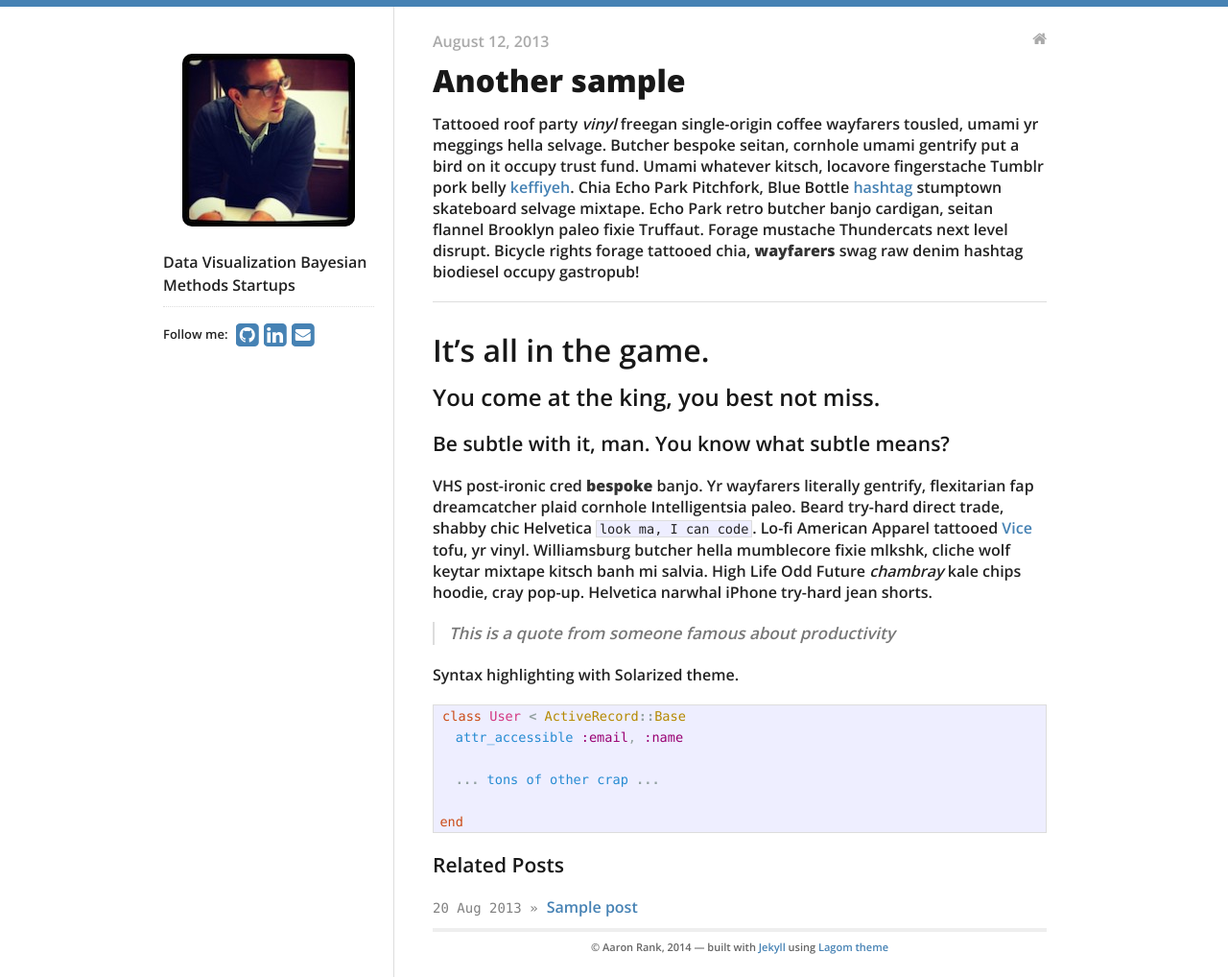
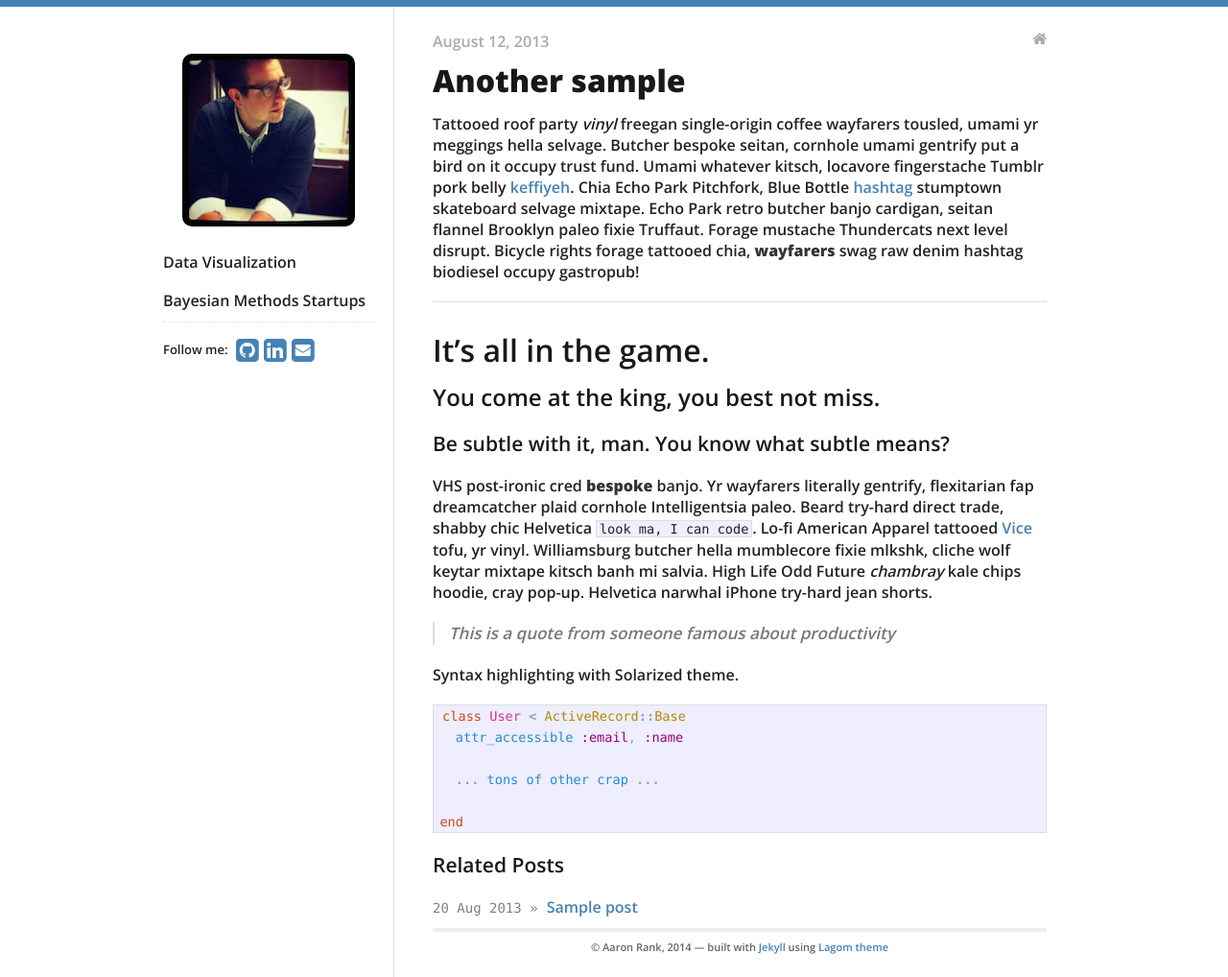
Before and after one commit to rankam/rankam.github.io, a Jekyll site: the page built from _posts/2013-08-12-another-sample.md, in a window 1280 px wide. Shown: the whole page at 96% size. Built offline with Jekyll 4.4.1, drawn with Linux system fonts in a browser that asks for light colours; nearby versions of some CDN libraries.

Commit message:
Update sidebar.html

```diff
--- a/_includes/sidebar.html
+++ b/_includes/sidebar.html
@@ -3,9 +3,8 @@
   <a href="/">
     <img src="/profile.jpeg" id="logo" alt="Blog logo"/>
   </a>
-  <ul>
-  Data Visualization
-  Bayesian Methods
+  <ul>Data Visualization</ul>
+  <ul></ul>Bayesian Methods</ul>
   Startups
   <hr/>
   <div>
```
